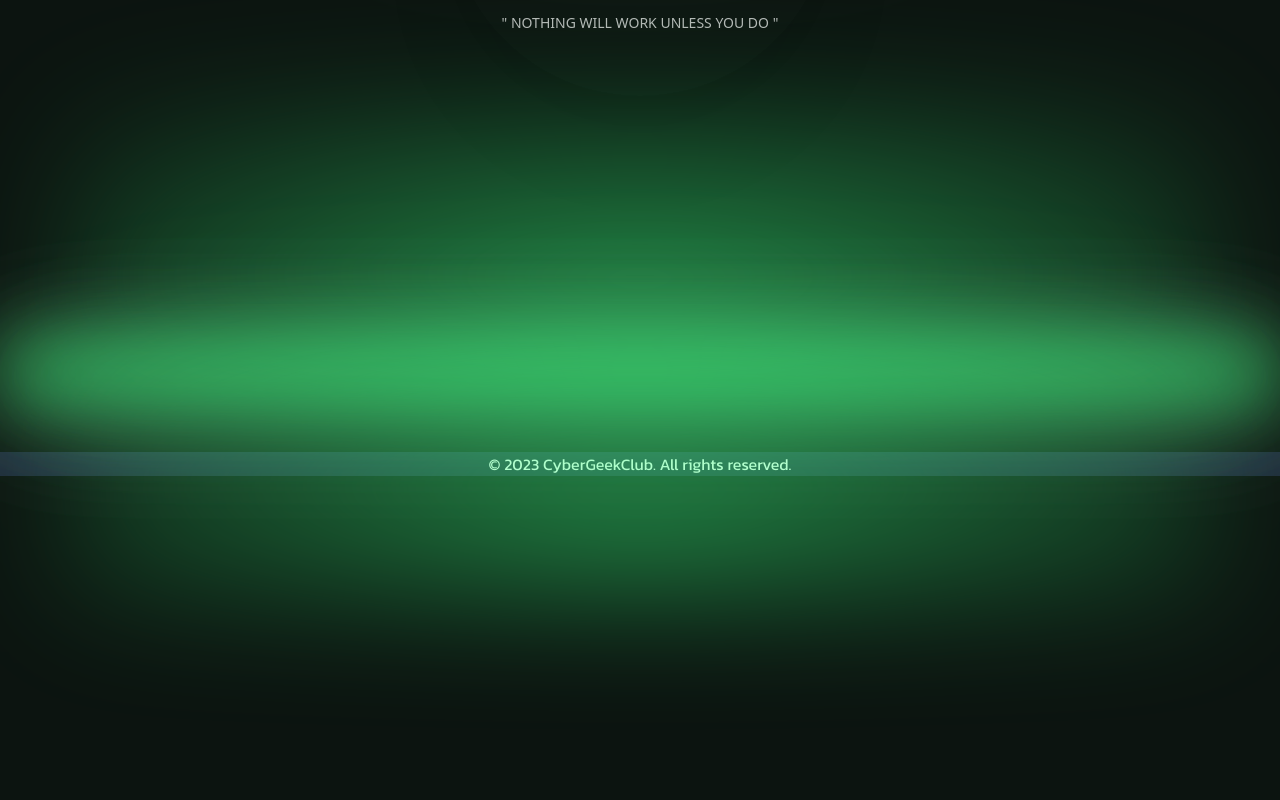
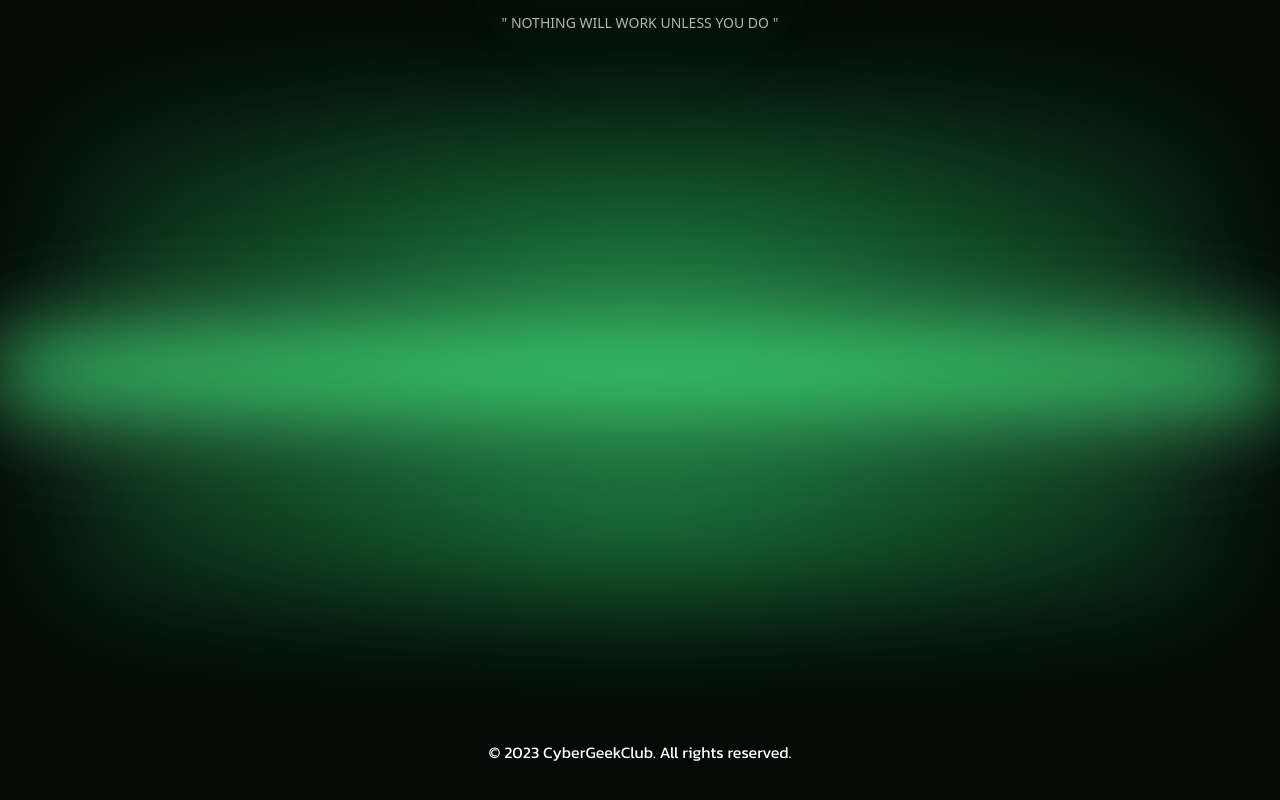
Before and after one commit to Cyber-Geek-Club/cybergeekclub-sriracha-frontend, a SvelteKit app: page / in a window 1280 px wide. Shown: the part 588-1388 px from the top of the page. Built offline with nearby package versions, Linux system fonts and the light colour scheme.

Commit message:
feat: enhance Navbar styling, adjust layout grid, and update footer background color

```diff
--- a/src/lib/components/Navbar.svelte
+++ b/src/lib/components/Navbar.svelte
@@ -10,8 +10,8 @@
 	});
 </script>
 
-<nav id="navbar" class="my-5 flex w-full justify-center">
-	<div class="flex h-[100px] w-4/5 items-center justify-around rounded-3xl border border-[#182D1F]">
+<nav id="navbar" class="my-5 flex w-full justify-center sticky top-5 z-50 ">
+	<div class="flex h-[100px] w-4/5 items-center justify-around rounded-3xl border border-[#182D1F] bg-primary">
 		<h1 class="basic-hover logo follow-cursor follow-area cursor-default">CyberGeekClub</h1>
 		<div class="animate-bg flex rounded-3xl border border-[#223027] bg-[#0E1B13] p-2">
 			<GradientBg>
--- a/src/routes/+layout.svelte
+++ b/src/routes/+layout.svelte
@@ -5,11 +5,12 @@
 	let { children } = $props();
 </script>
 
-<div class="grid min-h-screen grid-rows-[140px_1fr_100px]">
+<div class="grid min-h-screen grid-rows-[140px_1fr_1fr] ">
 	<Navbar />
 	{@render children()}
-	<footer class="flex items-center justify-center bg-gray-800 text-white">
+	<footer class="flex items-center justify-center bg-primary text-white ">
 		<p>&copy; 2023 CyberGeekClub. All rights reserved.</p>
 	</footer>
 
+
 </div>
--- a/src/routes/+page.svelte
+++ b/src/routes/+page.svelte
@@ -3,7 +3,7 @@
 	import logo from '../lib/asset/LOGO_CGC WHITE@5000x.png';
 </script>
 
-<div class="relative flex min-h-screen flex-col bg-[#0C1410] font-sans text-white">
+<div class="relative flex min-h-screen flex-col font-sans text-white">
 	<div class="flex flex-1 flex-col items-center justify-center px-4 text-center">
 		<!-- <button class="mb-4 rounded-full bg-white/10 px-4 py-1 text-xs transition hover:bg-white/20">
 			Lorem ipsum dolor sit amet →
@@ -39,7 +39,7 @@
 		class="pointer-events-none absolute -bottom-60 left-[5%] h-70 w-[90%] bg-radial-[at_50%_75%] from-[#38FF7E] to-transparent opacity-50 blur-3xl"
 	></div>
 </div>
-<div class="h-screen bg-[#0C1410]"></div>
+
 
 <style>
 	.gradient-bg {
```
